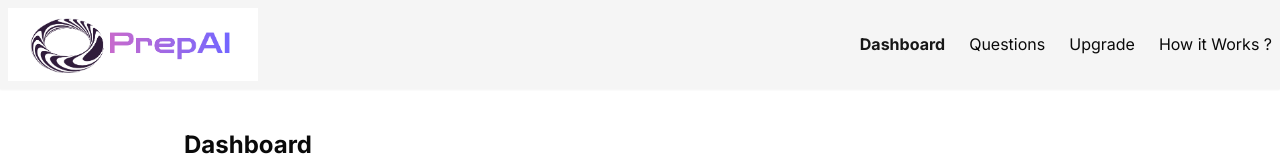
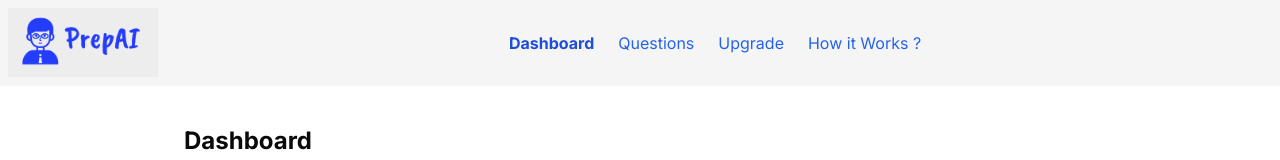
Before and after one commit to Kaarti22/AI-Mock-Interviewer, a Next.js app: page /dashboard in a window 1280 px wide. Shown: the top 160 px of the page. Built offline with nearby package versions, Linux system fonts and the light colour scheme; no server answers.

Commit message:
fixed header style

```diff
--- a/app/dashboard/_components/AddNewInterview.tsx
+++ b/app/dashboard/_components/AddNewInterview.tsx
@@ -37,7 +37,7 @@ const AddNewInterview = () => {
   const router = useRouter();
   const { user } = useUser();
 
-  const onSubmit = async (ev) => {
+  const onSubmit = async (ev: { preventDefault: () => void; }) => {
     setLoading(true);
     ev.preventDefault();
     console.log(jobPosition, jobDesc, jobExperience);
--- a/app/dashboard/_components/Header.tsx
+++ b/app/dashboard/_components/Header.tsx
@@ -2,8 +2,10 @@
 
 import React, { useEffect } from "react";
 import Image from "next/image";
-import { UserButton } from "@clerk/nextjs";
+import { UserButton, useUser } from "@clerk/nextjs";
 import { usePathname } from "next/navigation";
+import Link from "next/link";
+import { Span } from "next/dist/trace";
 
 const Header = () => {
   const path = usePathname();
@@ -11,24 +13,33 @@ const Header = () => {
     console.log(path);
   }, []);
 
+  const {user} = useUser();
+
   return (
     <div className="flex p-2 items-center justify-between bg-secondary shadow-sm">
-      <Image src={"/logo.png"} width={250} height={150} alt="logo" />
-      <ul className="hidden md:flex gap-6">
-        <li className={`hover:text-primary hover:font-bold transition-all cursor-pointer ${path === '/dashboard' && 'text-primary font-bold'}`}>
-          Dashboard
-        </li>
-        <li className={`hover:text-primary hover:font-bold transition-all cursor-pointer ${path === '/dashboard/questions' && 'text-primary font-bold'}`}>
+      <Link href={"/dashboard"}>
+        <Image src={"/logo.png"} width={150} height={50} alt="logo" />
+      </Link>
+      <ul className="hidden md:flex gap-6 text-blue-600">
+        <Link href={"/dashboard"}>
+          <li className={`hover:text-blue-700 hover:font-bold transition-all cursor-pointer ${path === '/dashboard' && 'text-blue-700 font-bold'}`}>
+            Dashboard
+          </li>
+        </Link>
+        <li className={`hover:text-blue-700 hover:font-bold transition-all cursor-pointer ${path === '/dashboard/questions' && 'text-blue-700 font-bold'}`}>
           Questions
         </li>
-        <li className={`hover:text-primary hover:font-bold transition-all cursor-pointer ${path === '/dashboard/upgrade' && 'text-primary font-bold'}`}>
+        <li className={`hover:text-blue-700 hover:font-bold transition-all cursor-pointer ${path === '/dashboard/upgrade' && 'text-blue-700 font-bold'}`}>
           Upgrade
         </li>
-        <li className={`hover:text-primary hover:font-bold transition-all cursor-pointer ${path === '/dashboard/how' && 'text-primary font-bold'}`}>
+        <li className={`hover:text-blue-700 hover:font-bold transition-all cursor-pointer ${path === '/dashboard/how' && 'text-blue-700 font-bold'}`}>
           How it Works ?
         </li>
       </ul>
-      <UserButton />
+      <div className="flex items-center gap-5 text-blue-800">
+        {user && <span>Hello, <span className="font-semibold">{user?.fullName}</span></span>}
+        <UserButton />
+      </div>
     </div>
   );
 };
--- a/app/globals.css
+++ b/app/globals.css
@@ -48,7 +48,7 @@
     --primary: 0 0% 98%;
     --primary-foreground: 0 0% 9%;
 
-    --secondary: 0 0% 14.9%;
+    --secondary: 0 0% 14.9% ;
     --secondary-foreground: 0 0% 98%;
 
     --muted: 0 0% 14.9%;
--- a/package.json
+++ b/package.json
@@ -37,6 +37,7 @@
     "@types/node": "^20",
     "@types/react": "^18",
     "@types/react-dom": "^18",
+    "@types/uuid": "^9.0.8",
     "drizzle-kit": "^0.22.7",
     "postcss": "^8",
     "tailwindcss": "^3.4.1",
```
Also changed, not shown: public/logo.png, 1 other file (tests, documents, lock files or other folders).
